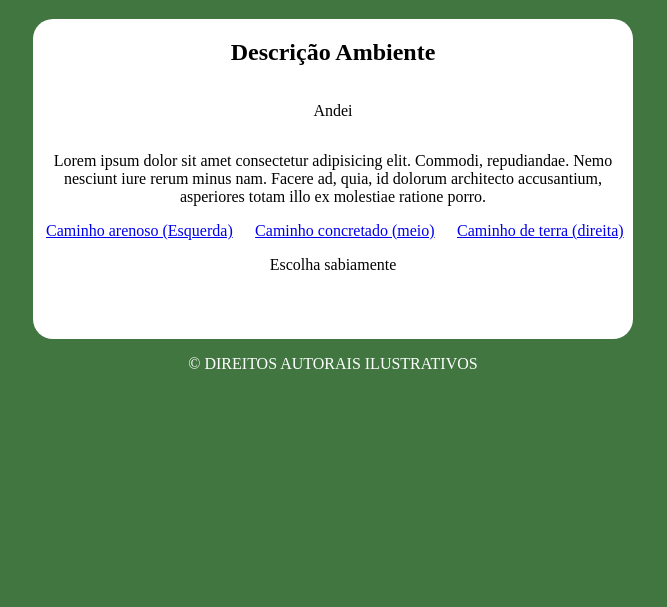
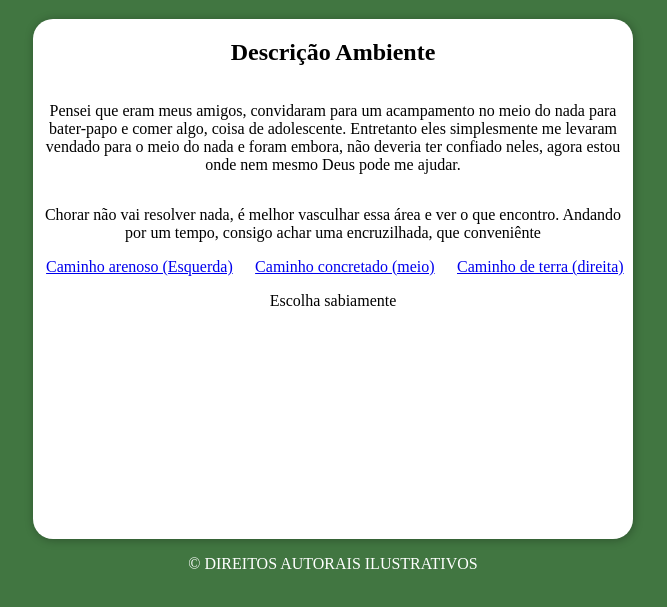
Before and after one commit to JoaoMeloReis/Aventura-solo, a plain HTML site: page encruzilhada.html in a window 1280 px wide. Shown: the part 61-668 px from the top of the page, without its empty margins (307-974 px from the left). Drawn offline with Linux system fonts and the light colour scheme.

Commit message:
Css pagina inicial

```diff
--- a/assets/style/encruzilhada.css
+++ b/assets/style/encruzilhada.css
@@ -18,10 +18,10 @@ p.copr {
 }
 
 .main {
-
+    box-shadow: 1px 1px 10px rgba(0, 0, 0, 0.296);
     border-radius: 20px;
     width: 600px;
-    height: 320px;
+    height: 520px;
     display: flex;
     flex-direction: column;
     background: rgb(255, 255, 255);
--- a/encruzilhada.html
+++ b/encruzilhada.html
@@ -14,9 +14,10 @@
 
     <div class="main">
         <h2>Descrição Ambiente</h2>
-        <p>Andei</p>
-        <p>Lorem ipsum dolor sit amet consectetur adipisicing elit. Commodi, repudiandae. Nemo nesciunt iure rerum minus
-            nam. Facere ad, quia, id dolorum architecto accusantium, asperiores totam illo ex molestiae ratione porro.
+        <p>Pensei que eram meus amigos, convidaram para um acampamento no meio do nada para bater-papo e comer algo, coisa de adolescente. Entretanto eles simplesmente me levaram vendado para o meio do nada e foram embora, não deveria ter confiado neles, agora estou onde nem mesmo Deus pode me ajudar.</p>
+        <p>
+            Chorar não vai resolver nada, é melhor vasculhar essa área e ver o que encontro.
+            Andando por um tempo, consigo achar uma encruzilhada, que conveniênte
         </p>
         <div class="child">
             <a href="caminho1.html">Caminho arenoso (Esquerda)</a><br>
```
Also changed, not shown: assets/img/mapa astral 2.0 - Frame 1.jpg (renamed from mapa astral 2.0 - Frame 1.jpg).
